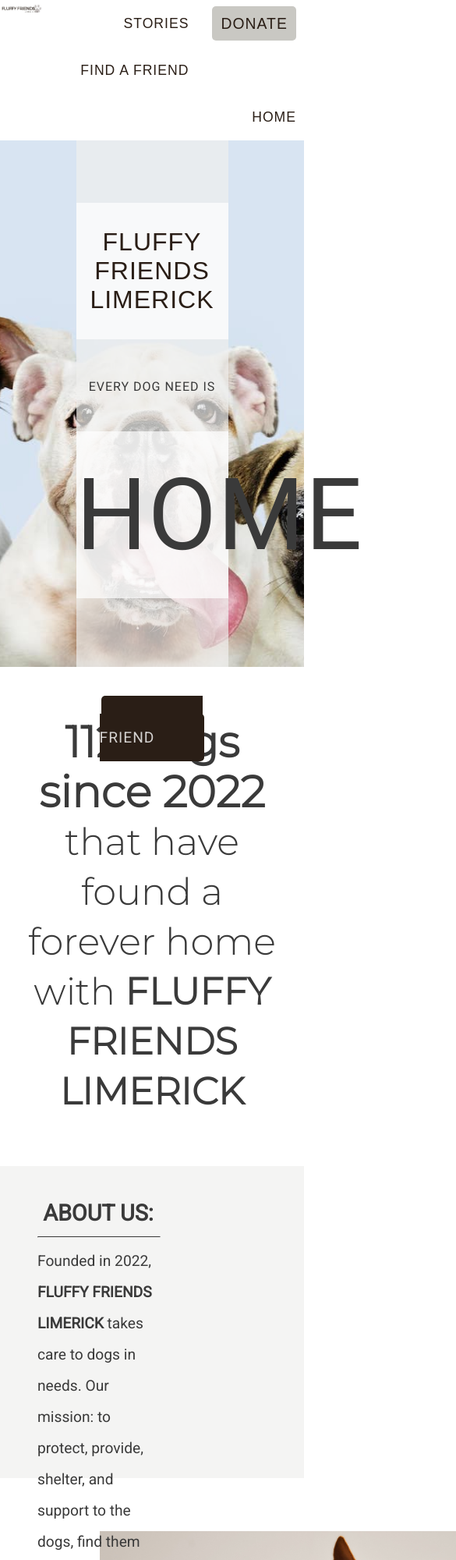
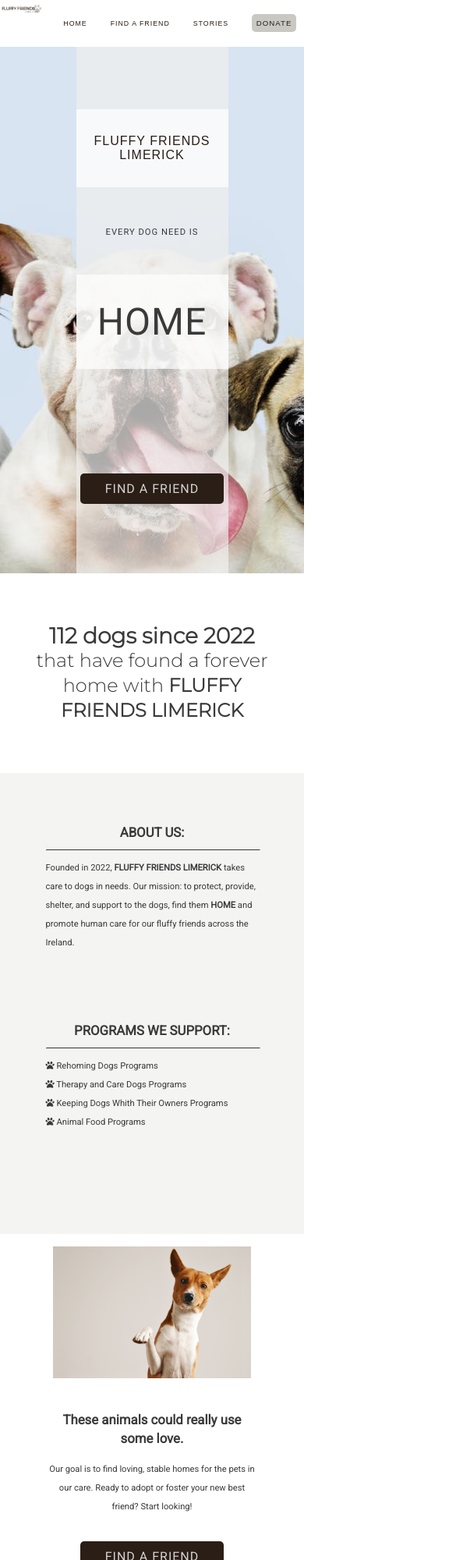
Before and after one commit to ksumm/fluffy-friends, a plain HTML site: page index.html in a window 390 px wide. Shown: the top 2000 px of the page at 78% size, 585 px wide, since content can reach past the window. Drawn offline with Linux system fonts and the light colour scheme.

Commit message:
Add media queries for medium screen

```diff
--- a/css/style.css
+++ b/css/style.css
@@ -457,3 +457,88 @@ padding-bottom: 2rem;
   color: #2a1e16;
 
 }
+
+/*media queries*/
+/*for medium and screen sizes from 950px wide and down */
+@media screen and (max-width: 950px){
+nav {
+  font-size: 0.5rem;
+}
+
+.button {
+  padding: 0.35rem;
+}
+
+h1 {
+font-size: 1rem;
+}
+
+#text-cover p{
+  font-size: 0.7rem;
+}
+
+#text-cover h3 {
+  font-size: 3rem;
+}
+
+.friendbutton {
+  font-size: 1rem;
+  padding:0.6rem 2rem;
+}
+
+.dogsnumber {
+  line-height: 2rem;
+  font-size: 1.5rem;
+}
+
+.aboutUs {
+  height: 70vh;
+  font-size: 0.7rem;
+  line-height: 1.5rem;
+
+}
+
+.left-about {
+ width: 70%;
+ margin: 0 auto;
+ padding: 1.5rem ;
+ float: unset;
+}
+
+.right-about {
+ width: 70%;
+ margin: 0 auto;
+ padding: 1.5rem ;
+ float: unset;
+}
+.makeafriend{
+  margin-top: 0.5rem;
+  line-height: 1.5rem;
+}
+.makeafriend img {
+  height: 20vh;
+  width: 30vh;
+}
+
+.left-friend, .right-friend {
+ width: 70%;
+ margin: 0 auto;
+ padding: 1.5rem ;
+ float: unset;
+ font-size: 0.7rem;
+ padding-top: 0.5rem;
+}
+
+.right-friend p {
+  margin-top: 1rem;
+  margin-bottom: 2.5rem;
+}
+.contact-information p {
+  padding-top: 1.2rem;
+  padding-bottom: 0.5rem;
+}
+.contact li {
+  display: block;
+  font-size: 0.7rem;
+}
+}
```
